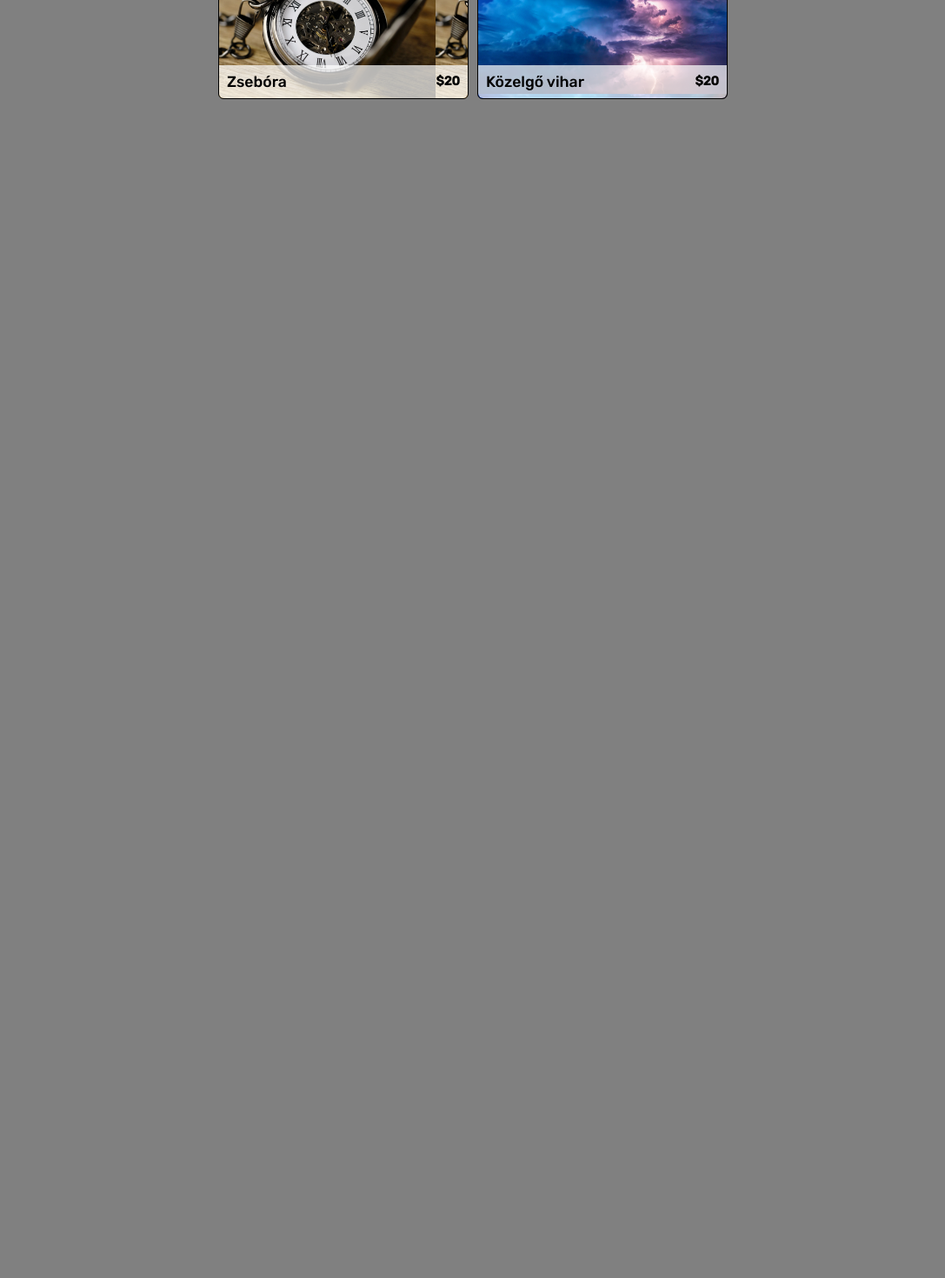
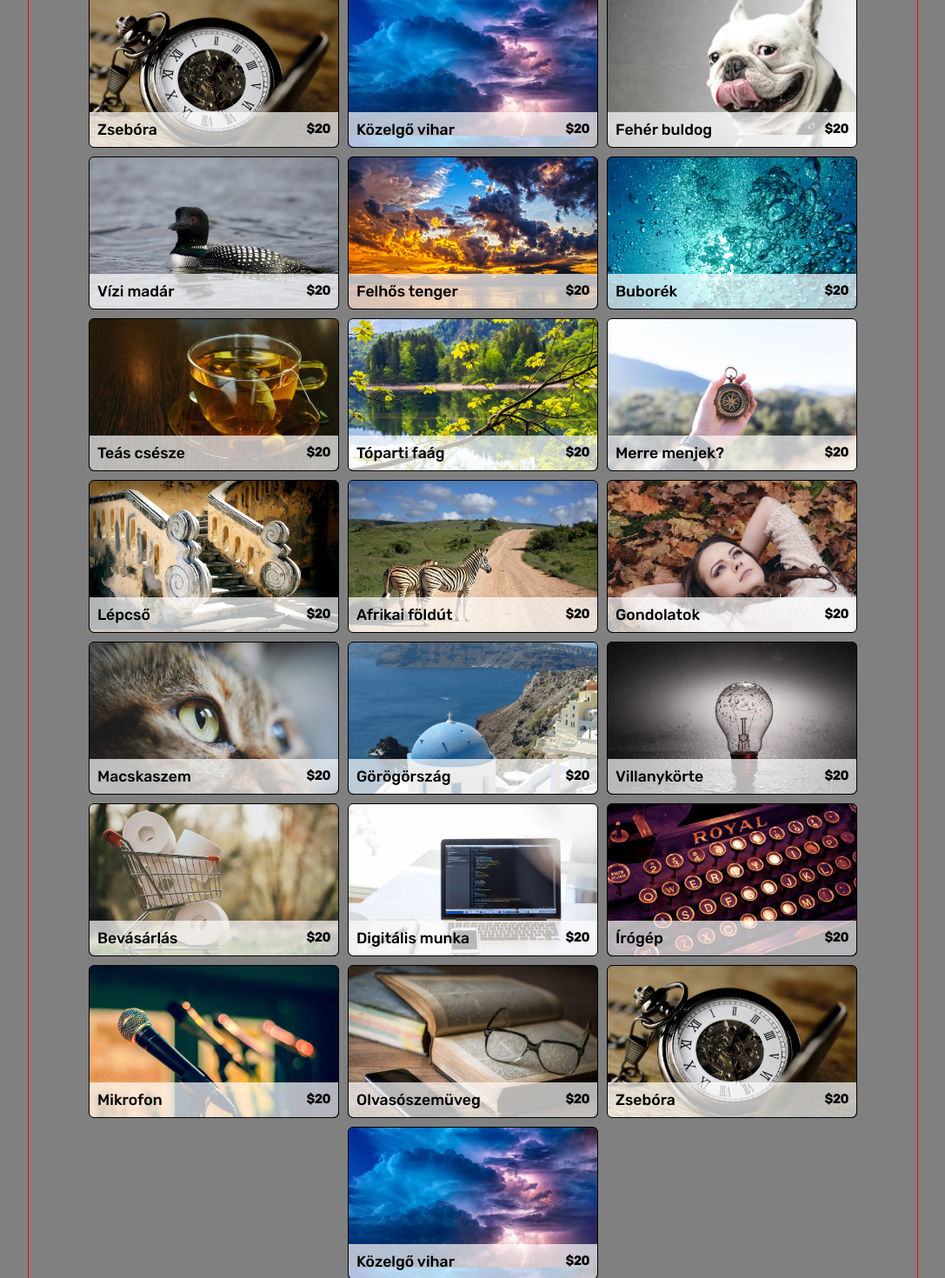
Before and after one commit to 0324bence/portfolio-example, a SvelteKit app: page /Gallery in a window 1280 px wide. Shown: the part 1280-2750 px from the top of the page at 87% size, without its empty margins (96-1183 px from the left). Before the commit the page ends 1394 px from the top, so only its background shows below. Built offline with nearby package versions, Linux system fonts and the light colour scheme; a web font is replaced by a local one; what svelte-persisted-store would draw is missing.

Commit message:
Duplicate image group

```diff
--- a/src/components/Gallery/Card.svelte
+++ b/src/components/Gallery/Card.svelte
@@ -30,7 +30,7 @@
 
     .card-link{
         width: 18em !important;
-        height: 10.5em !important;
+        height: 11em !important;
         margin: 5px;
     }
 
@@ -38,7 +38,7 @@
         width: 100%;
         height: 100%;
         display: flex;
-        background-size: contain;
+        background-size: 100%;
 
         border-radius: 6px;
         border: solid 1px black;
--- a/src/routes/Gallery/+page.svelte
+++ b/src/routes/Gallery/+page.svelte
@@ -42,5 +42,6 @@
         height: 100vh;
         margin-left: auto;
         margin-right: auto;
+        height: auto;
     }
 </style>
--- a/static/photos.json
+++ b/static/photos.json
@@ -1,4 +1,124 @@
 [
+    {
+        "image": "0001.webp",
+        "title": "Fehér buldog",
+        "desc": "Lorem ipsum",
+        "price": "$20"
+    },
+    {
+        "image": "0002.webp",
+        "title": "Vízi madár",
+        "desc": "Lorem ipsum",
+        "price": "$20"
+    },
+    {
+        "image": "0003.webp",
+        "title": "Felhős tenger",
+        "desc": "Lorem ipsum",
+        "price": "$20"
+    },
+    {
+        "image": "0004.webp",
+        "title": "Buborék",
+        "desc": "Lorem ipsum",
+        "price": "$20"
+    },
+    {
+        "image": "0005.webp",
+        "title": "Teás csésze",
+        "desc": "Lorem ipsum",
+        "price": "$20"
+    },
+    {
+        "image": "0006.webp",
+        "title": "Tóparti faág",
+        "desc": "Lorem ipsum",
+        "price": "$20"
+    },
+    {
+        "image": "0007.webp",
+        "title": "Merre menjek?",
+        "desc": "Lorem ipsum",
+        "price": "$20"
+    },
+    {
+        "image": "0008.webp",
+        "title": "Lépcső",
+        "desc": "Lorem ipsum",
+        "price": "$20"
+    },
+    {
+        "image": "0009.webp",
+        "title": "Afrikai földút",
+        "desc": "Lorem ipsum",
+        "price": "$20"
+    },
+    {
+        "image": "0010.webp",
+        "title": "Gondolatok",
+        "desc": "Lorem ipsum",
+        "price": "$20"
+    },
+    {
+        "image": "0011.webp",
+        "title": "Macskaszem",
+        "desc": "Lorem ipsum",
+        "price": "$20"
+    },
+    {
+        "image": "0012.webp",
+        "title": "Görögörszág",
+        "desc": "Lorem ipsum",
+        "price": "$20"
+    },
+    {
+        "image": "0013.webp",
+        "title": "Villanykörte",
+        "desc": "Lorem ipsum",
+        "price": "$20"
+    },
+    {
+        "image": "0014.webp",
+        "title": "Bevásárlás",
+        "desc": "Lorem ipsum",
+        "price": "$20"
+    },
+    {
+        "image": "0015.webp",
+        "title": "Digitális munka",
+        "desc": "Lorem ipsum",
+        "price": "$20"
+    },
+    {
+        "image": "0016.webp",
+        "title": "Írógép",
+        "desc": "Lorem ipsum",
+        "price": "$20"
+    },
+    {
+        "image": "0017.webp",
+        "title": "Mikrofon",
+        "desc": "Lorem ipsum",
+        "price": "$20"
+    },
+    {
+        "image": "0018.webp",
+        "title": "Olvasószemüveg",
+        "desc": "Lorem ipsum",
+        "price": "$20"
+    },
+    {
+        "image": "0019.webp",
+        "title": "Zsebóra",
+        "desc": "Lorem ipsum",
+        "price": "$20"
+    },
+    {
+        "image": "0020.webp",
+        "title": "Közelgő vihar",
+        "desc": "Lorem ipsum",
+        "price": "$20"
+    },
     {
         "image": "0001.webp",
         "title": "Fehér buldog",
```
